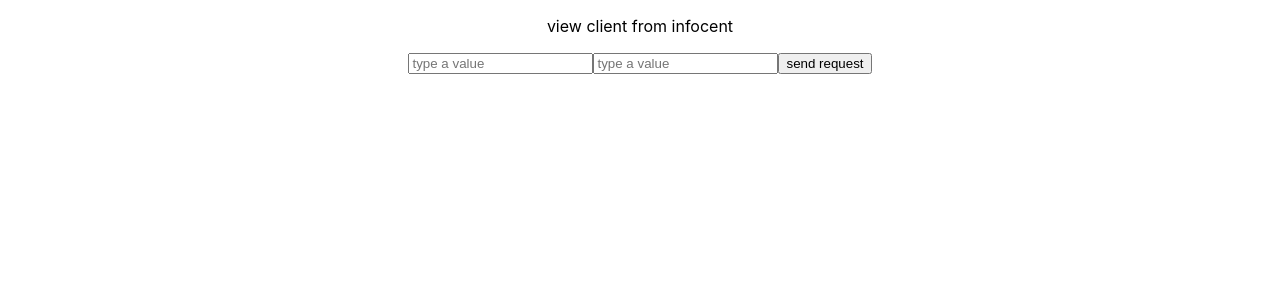
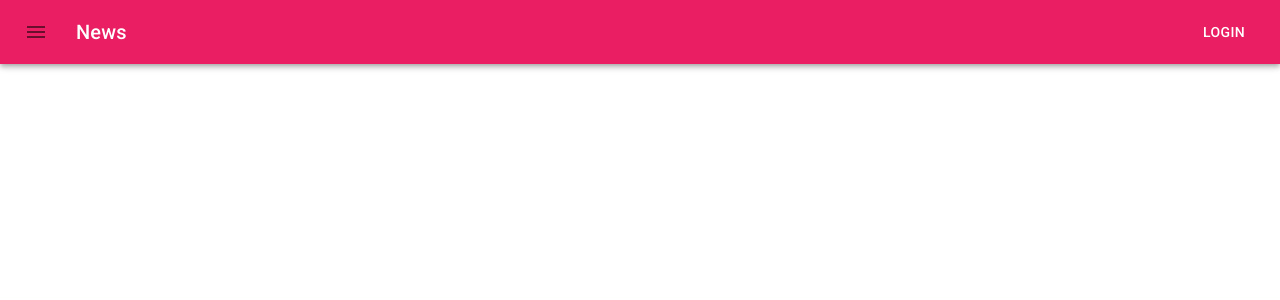
Before and after one commit to alicedev94/tiendasDakaInfocent, a React (Create React App) app in the folder client/: page / in a window 1280 px wide. Shown: the top 300 px of the page. Built offline with nearby package versions, Linux system fonts and the light colour scheme.

Commit message:
git commit -m

```diff
--- a/client/package.json
+++ b/client/package.json
@@ -3,9 +3,15 @@
   "version": "0.1.0",
   "private": true,
   "dependencies": {
+    "@emotion/react": "^11.10.6",
+    "@emotion/styled": "^11.10.6",
+    "@mui/icons-material": "^5.11.11",
+    "@mui/material": "^5.11.12",
     "@testing-library/jest-dom": "^5.16.5",
     "@testing-library/react": "^13.4.0",
     "@testing-library/user-event": "^13.5.0",
+    "install": "^0.13.0",
+    "npm": "^9.6.0",
     "react": "^18.2.0",
     "react-dom": "^18.2.0",
     "react-scripts": "5.0.1",
--- a/client/public/index.html
+++ b/client/public/index.html
@@ -5,7 +5,10 @@
     <link rel="icon" href="%PUBLIC_URL%/favicon.ico" />
     <meta name="viewport" content="width=device-width, initial-scale=1" />
     <meta name="theme-color" content="#000000" />
-    <link rel="apple-touch-icon" href="%PUBLIC_URL%/logo192.png" />
+    <link
+      rel="stylesheet"
+      href="https://fonts.googleapis.com/css?family=Roboto:300,400,500,700&display=swap"
+    />
     <title>React App</title>
   </head>
   <body>
--- a/client/src/App.js
+++ b/client/src/App.js
@@ -1,5 +1,7 @@
 import "./styles/App.css";
 import { useState } from "react";
+import Button from "@mui/material/Button";
+import TextField from "@mui/material/TextField";
 
 function App() {
   const [name, setName] = useState("");
@@ -24,26 +26,11 @@
       requestOptions
     );
     const data = await response.json();
-    console.log(data);
+    return data;
   };
 
   return (
-    <div className="App">
-      <p>view client from infocent</p>
-      <input
-        className="input"
-        placeholder="type a value"
-        onChange={onCaptureName}
-      />
-      <input
-        className="input"
-        placeholder="type a value"
-        onChange={onCaptureLastName}
-      />
-      <button
-      onClick={sendData}
-      >send request</button>
-    </div>
+   <div></div>
   );
 }
 
--- /dev/null
+++ b/client/src/components/Nav.js
@@ -0,0 +1,47 @@
+import AppBar from "@mui/material/AppBar";
+import Box from "@mui/material/Box";
+import Toolbar from "@mui/material/Toolbar";
+import Typography from "@mui/material/Typography";
+import Button from "@mui/material/Button";
+import IconButton from "@mui/material/IconButton";
+import MenuIcon from "@mui/icons-material/Menu";
+import { ThemeProvider, createTheme } from "@mui/material/styles";
+
+function Nav() {
+  const darkTheme = createTheme({
+    palette: {
+      primary: {
+        main: "#e91e63",
+      },
+      secondary: {
+        main: "#d500f9",
+      },
+    },
+  });
+
+  return (
+    <Box sx={{ flexGrow: 1 }}>
+      <ThemeProvider theme={darkTheme}>
+        <AppBar position="static">
+          <Toolbar>
+            <IconButton
+              size="large"
+              edge="start"
+              color="main"
+              aria-label="menu"
+              sx={{ mr: 2 }}
+            >
+              <MenuIcon />
+            </IconButton>
+            <Typography variant="h6" component="div" sx={{ flexGrow: 1 }}>
+              News
+            </Typography>
+            <Button color="inherit">Login</Button>
+          </Toolbar>
+        </AppBar>
+      </ThemeProvider>
+    </Box>
+  );
+}
+
+export default Nav;
--- a/client/src/index.js
+++ b/client/src/index.js
@@ -2,10 +2,12 @@
 import ReactDOM from 'react-dom/client';
 import './styles/index.css';
 import App from './App';
+import Nav from './components/Nav';
 
 const root = ReactDOM.createRoot(document.getElementById('root'));
 root.render(
   <React.StrictMode>
+    <Nav/>
     <App />
   </React.StrictMode>
 );
```
Also changed, not shown: 1 other file (tests, documents, lock files or other folders).
